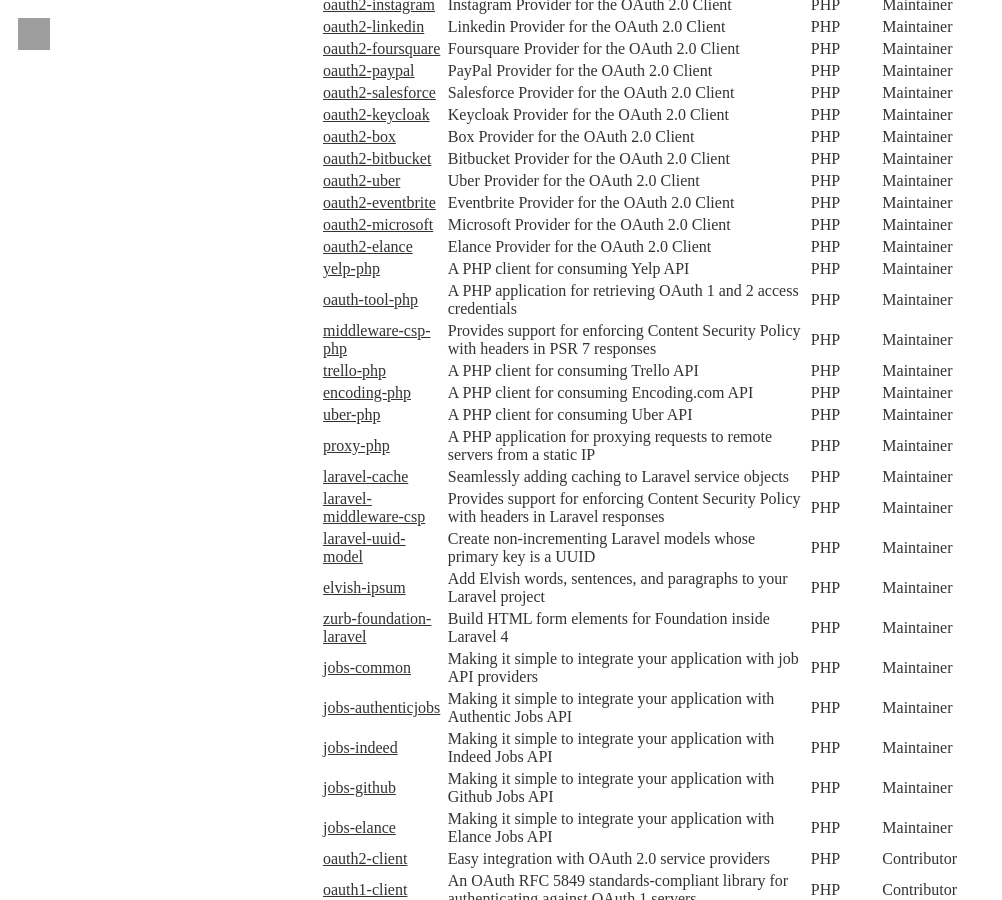
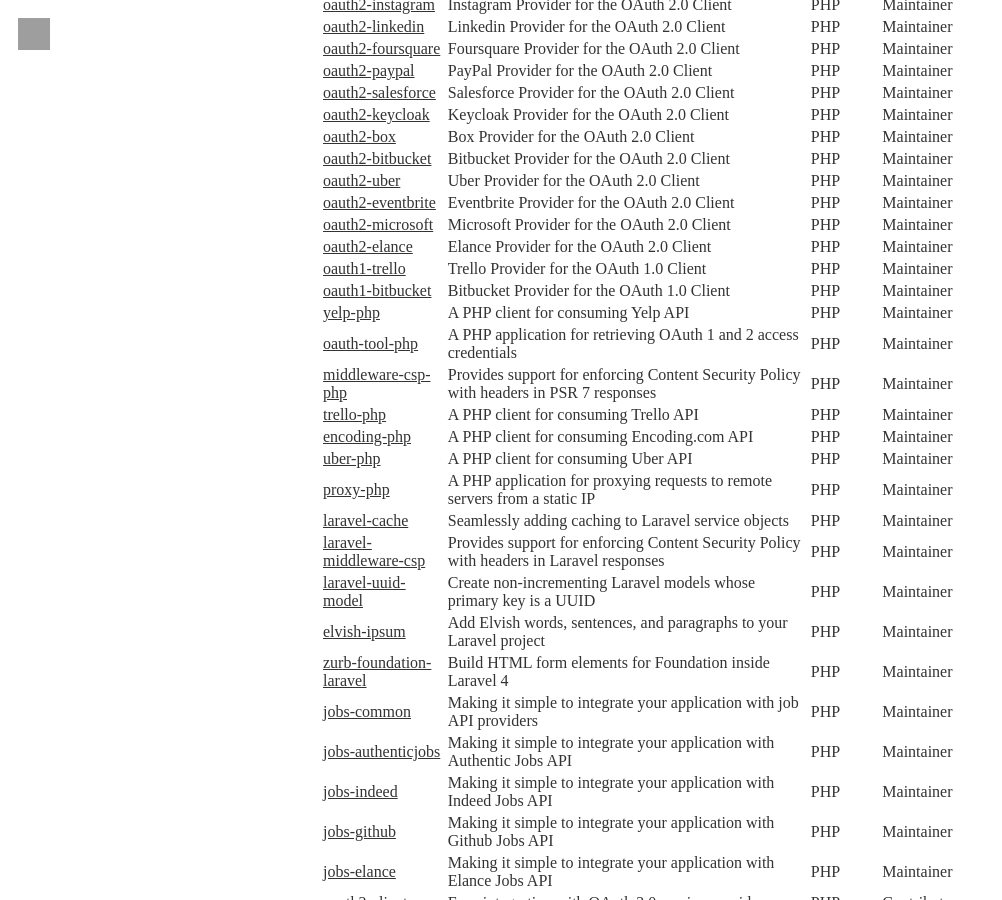
Before and after one commit to stevenmaguire/stevenmaguire.github.io, a Jekyll site: the page built from open-source.md, in a window 1280 px wide and 900 px high, scrolled down 438 px. Shown: the whole window, without its empty margins (0-1002 px from the left). Built offline with Jekyll 4.4.1, drawn with Linux system fonts in a browser that asks for light colours; nearby versions of some CDN libraries; some web fonts are replaced; Markdown is read by kramdown in place of the engine named in the settings; grey boxes are pictures that could not be loaded.

Commit message:
Update open-source.md

```diff
--- a/open-source.md
+++ b/open-source.md
@@ -23,6 +23,8 @@
 [oauth2-eventbrite](https://github.com/stevenmaguire/oauth2-eventbrite) | Eventbrite Provider for the OAuth 2.0 Client | PHP | Maintainer
 [oauth2-microsoft](https://github.com/stevenmaguire/oauth2-microsoft) | Microsoft Provider for the OAuth 2.0 Client | PHP | Maintainer
 [oauth2-elance](https://github.com/stevenmaguire/oauth2-elance) | Elance Provider for the OAuth 2.0 Client | PHP | Maintainer
+[oauth1-trello](https://github.com/thephpleague/oauth1-trello) | Trello Provider for the OAuth 1.0 Client | PHP | Maintainer
+[oauth1-bitbucket](https://github.com/thephpleague/oauth1-bitbucket) | Bitbucket Provider for the OAuth 1.0 Client | PHP | Maintainer
 [yelp-php](https://github.com/stevenmaguire/yelp-php) | A PHP client for consuming Yelp API | PHP | Maintainer
 [oauth-tool-php](https://github.com/stevenmaguire/oauth-tool-php) | A PHP application for retrieving OAuth 1 and 2 access credentials | PHP | Maintainer
 [middleware-csp-php](https://github.com/stevenmaguire/middleware-csp-php) | Provides support for enforcing Content Security Policy with headers in PSR 7 responses | PHP | Maintainer
```
